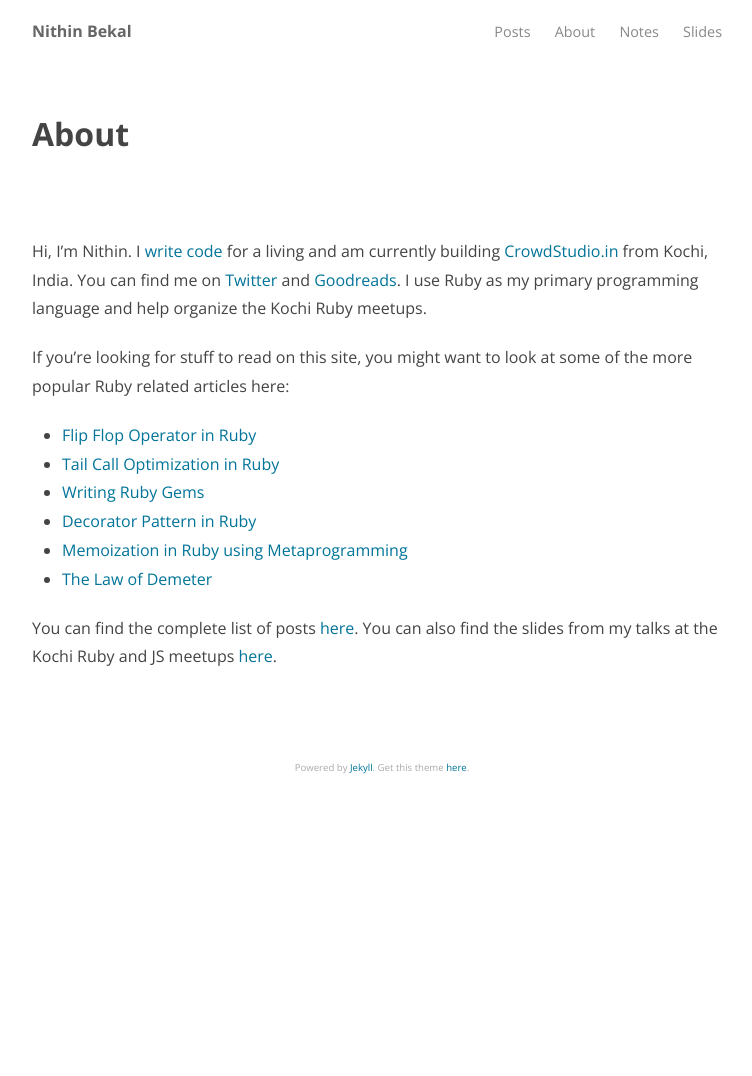
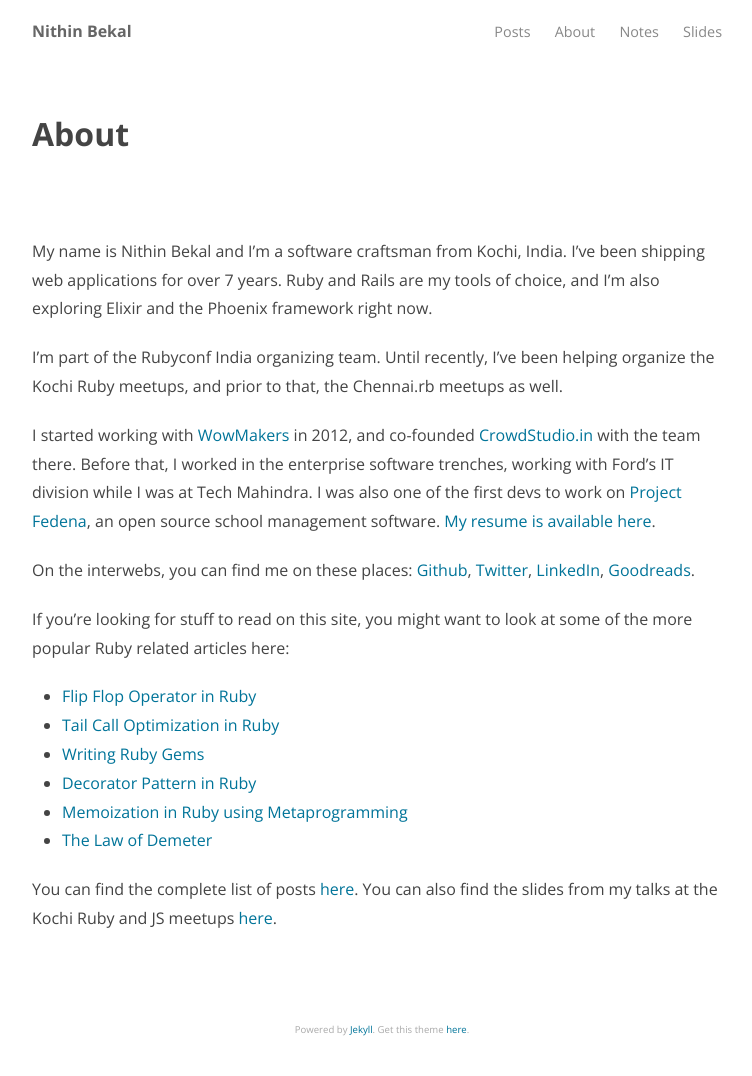
Before and after one commit to nithinbekal/nithinbekal.github.io, a Jekyll site: the page built from about/index.md, in a window 1280 px wide. Shown: the whole page, without its empty margins (258-1010 px from the left). Built offline with Jekyll 4.4.1, drawn with Linux system fonts in a browser that asks for light colours; before the commit the page ends 900 px from its top, so only the background shows below that.

Commit message:
Update about page

```diff
--- a/about/index.md
+++ b/about/index.md
@@ -4,15 +4,40 @@ title: "About"
 date:  2014-11-19 21:50:53
 ---
 
-Hi, I'm Nithin. I [write code](http://github.com/nithinbekal) for a living and am currently building [CrowdStudio.in](https://crowdstudio.in/) from Kochi, India. You can find me on [Twitter](http://twitter.com/nithinbekal) and [Goodreads](https://www.goodreads.com/user/show/1059476-nithin-bekal). I use Ruby as my primary programming language and help organize the Kochi Ruby meetups.
+My name is Nithin Bekal and
+I'm a software craftsman from Kochi, India.
+I've been shipping web applications for over 7 years.
+Ruby and Rails are my tools of choice,
+and I'm also exploring Elixir and the Phoenix framework right now.
 
-If you're looking for stuff to read on this site, you might want to look at some of the more popular Ruby related articles here:
+I'm part of the Rubyconf India organizing team.
+Until recently, I've been helping organize the Kochi Ruby meetups,
+and prior to that, the Chennai.rb meetups as well.
 
-* [Flip Flop Operator in Ruby](/posts/ruby-flip-flop)
-* [Tail Call Optimization in Ruby](/posts/ruby-tco)
-* [Writing Ruby Gems](/posts/writing-gems)
-* [Decorator Pattern in Ruby](/posts/ruby-decorators)
-* [Memoization in Ruby using Metaprogramming](/posts/ruby-memoization)
-* [The Law of Demeter](/posts/demeter)
+I started working with [WowMakers](http://www.wowmakers.com/) in 2012,
+and co-founded [CrowdStudio.in](https://www.crowdstudio.in/) with the team there.
+Before that, I worked in the enterprise software trenches,
+working with Ford's IT division while I was at Tech Mahindra.
+I was also one of the first devs to work on
+[Project Fedena](http://projectfedena.org),
+an open source school management software.
+[My resume is available here](/resume).
 
-You can find the complete list of posts [here](/). You can also find the slides from my talks at the Kochi Ruby and JS meetups [here](/slides).
+On the interwebs, you can find me on these places:
+[Github](http://github.com/nithinbekal),
+[Twitter](http://twitter.com/nithinbekal),
+[LinkedIn](https://www.linkedin.com/in/nithinbekal),
+[Goodreads](https://www.goodreads.com/user/show/1059476-nithin-bekal).
+
+If you're looking for stuff to read on this site,
+you might want to look at some of the more popular Ruby related articles here:
+
+- [Flip Flop Operator in Ruby](/posts/ruby-flip-flop)
+- [Tail Call Optimization in Ruby](/posts/ruby-tco)
+- [Writing Ruby Gems](/posts/writing-gems)
+- [Decorator Pattern in Ruby](/posts/ruby-decorators)
+- [Memoization in Ruby using Metaprogramming](/posts/ruby-memoization)
+- [The Law of Demeter](/posts/demeter)
+
+You can find the complete list of posts [here](/).
+You can also find the slides from my talks at the Kochi Ruby and JS meetups [here](/slides/).
```
